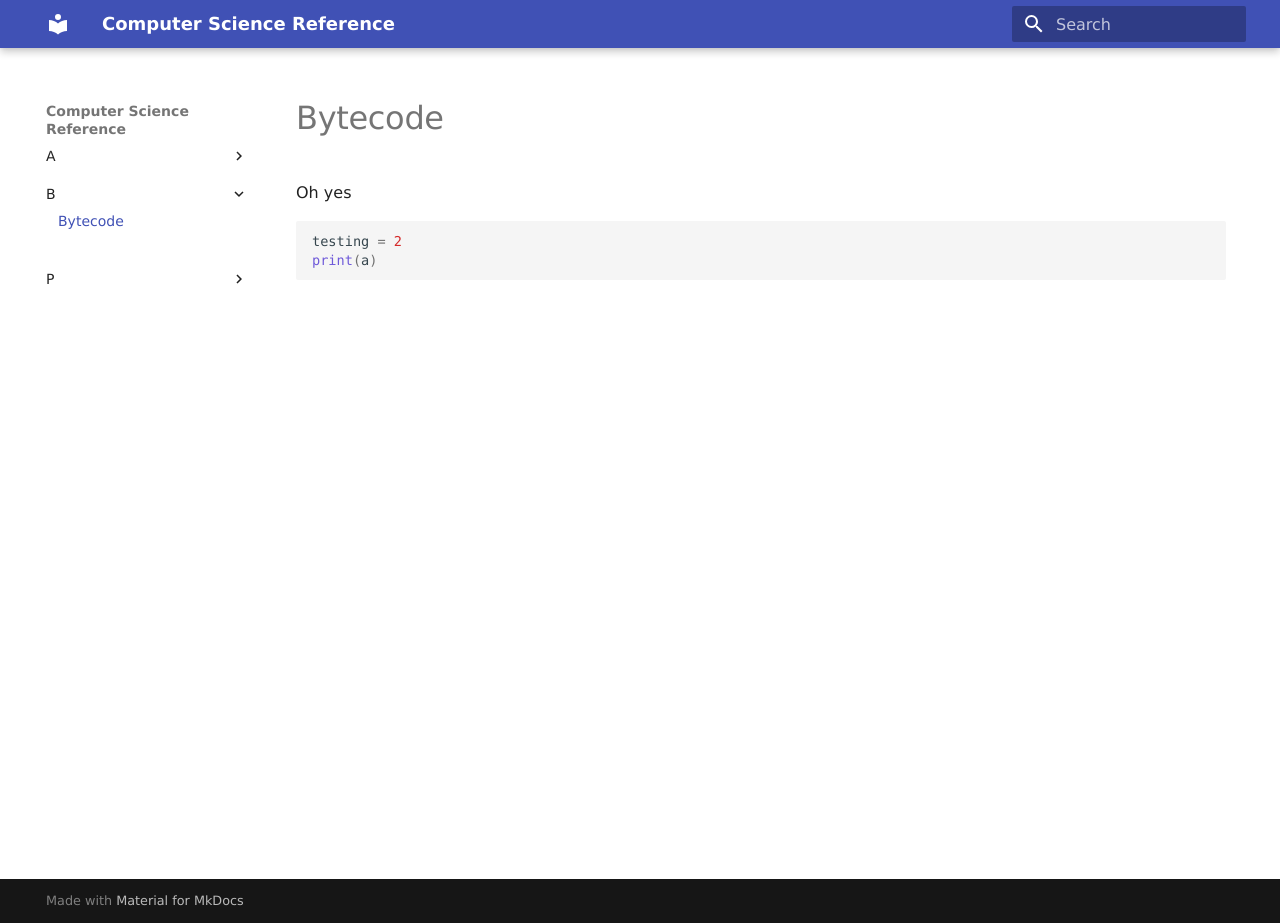
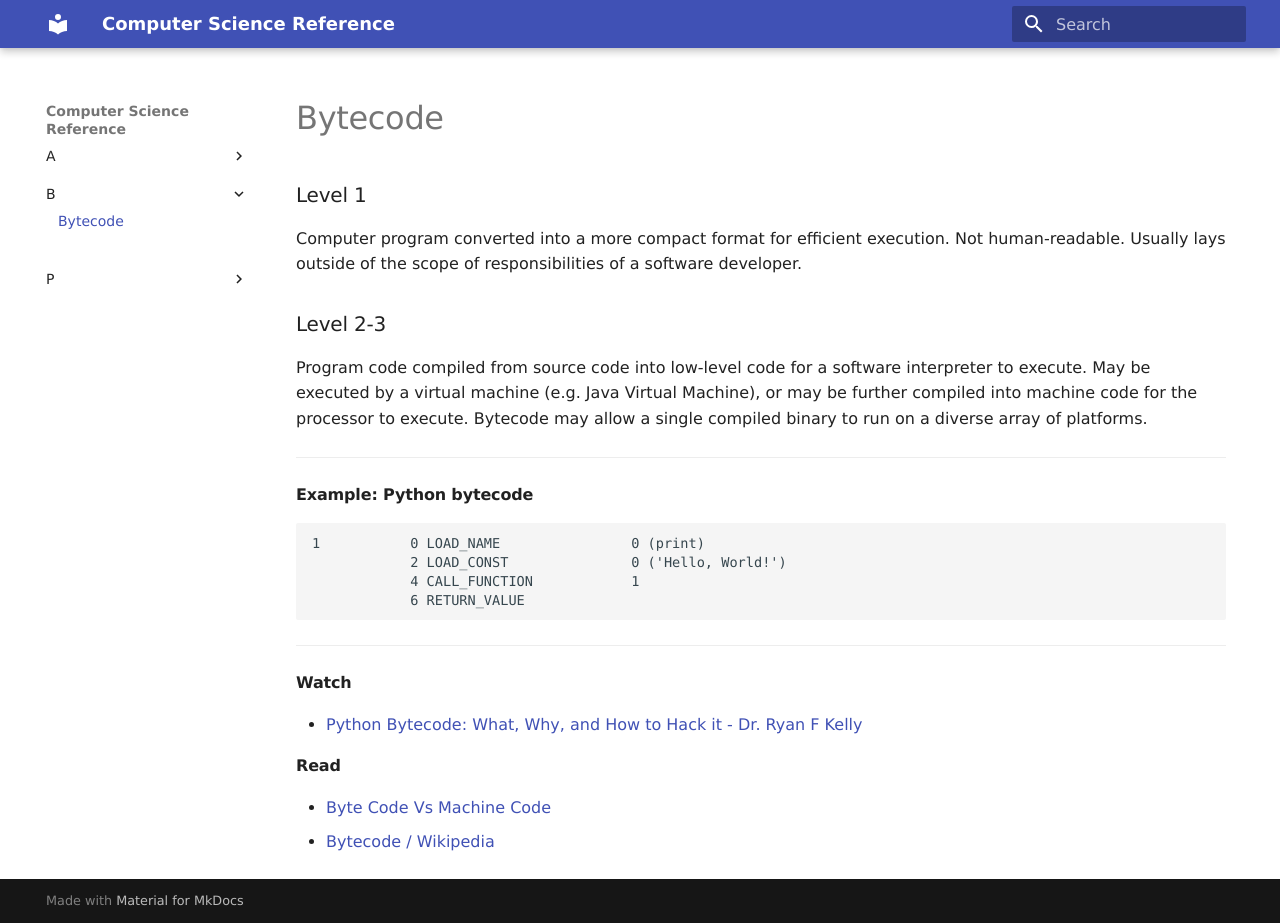
Before and after one commit to Codexpanse/cs.quickref.dev, an MkDocs documentation site: the page built from docs/b/bytecode.md, in a window 1280 px wide and 923 px high. Built offline with MkDocs 1.6.1 and Material for MkDocs 9.7.7, drawn with Linux system fonts in a browser that asks for light colours; some web fonts are replaced.

Commit message:
2 articles

````diff
--- a/docs/b/bytecode.md
+++ b/docs/b/bytecode.md
@@ -1,6 +1,29 @@
-Oh yes
+### Level 1
 
-```python
-testing = 2
-print(a)
+Computer program converted into a more compact format for efficient execution. Not human-readable. Usually lays outside of the scope of responsibilities of a software developer.
+
+### Level 2-3
+
+Program code compiled from source code into low-level code for a software interpreter to execute. May be executed by a virtual machine (e.g. Java Virtual Machine), or may be further compiled into machine code for the processor to execute. Bytecode may allow a single compiled binary to run on a diverse array of platforms.
+
+---
+
+#### Example: Python bytecode
+
 ```
+1           0 LOAD_NAME                0 (print)
+            2 LOAD_CONST               0 ('Hello, World!')
+            4 CALL_FUNCTION            1
+            6 RETURN_VALUE
+```
+
+---
+
+#### Watch
+
+- [Python Bytecode: What, Why, and How to Hack it - Dr. Ryan F Kelly](https://www.youtube.com/watch?v=ve7lLHtJ9l8)
+
+#### Read
+
+- [Byte Code Vs Machine Code](http://www.allaboutcomputing.net/2014/07/byte-code-vs-machine-code.html)
+- [Bytecode / Wikipedia](https://en.wikipedia.org/wiki/Bytecode)
````
Also changed, not shown: docs/p/programming-language.md (+13 -2 lines).
